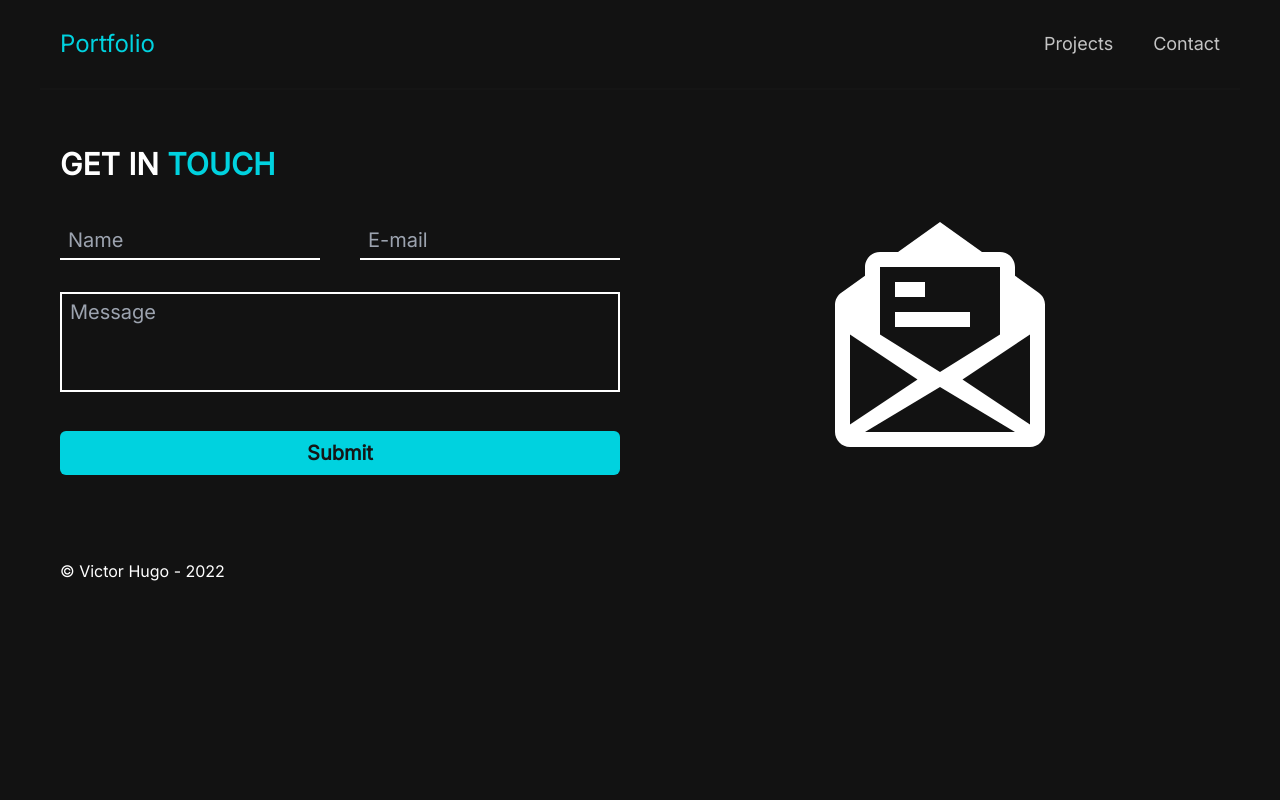
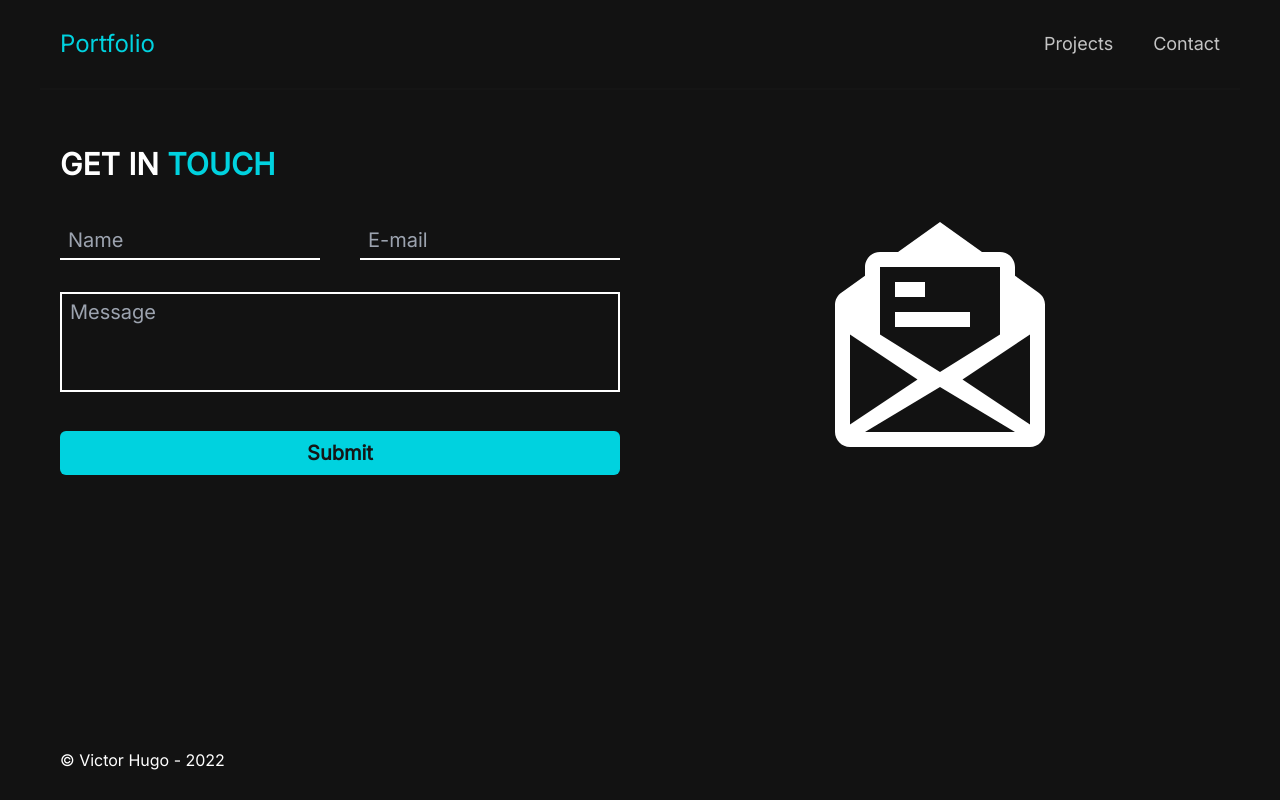
Before and after one commit to Victorhbm/Portfolio, a React (Create React App) app: page /contact in a window 1280 px wide. Built offline with nearby package versions, Linux system fonts and the light colour scheme.

Commit message:
style(ContactPage): add flex to Container

```diff
--- a/src/pages/ContactPage/style.js
+++ b/src/pages/ContactPage/style.js
@@ -3,6 +3,9 @@ import tw from "tailwind-styled-components"
 export const Container = tw.div`
   font-inter
   min-h-screen
+  flex
+  flex-col
+  justify-between
 
   bg-dark
   text-light
```
